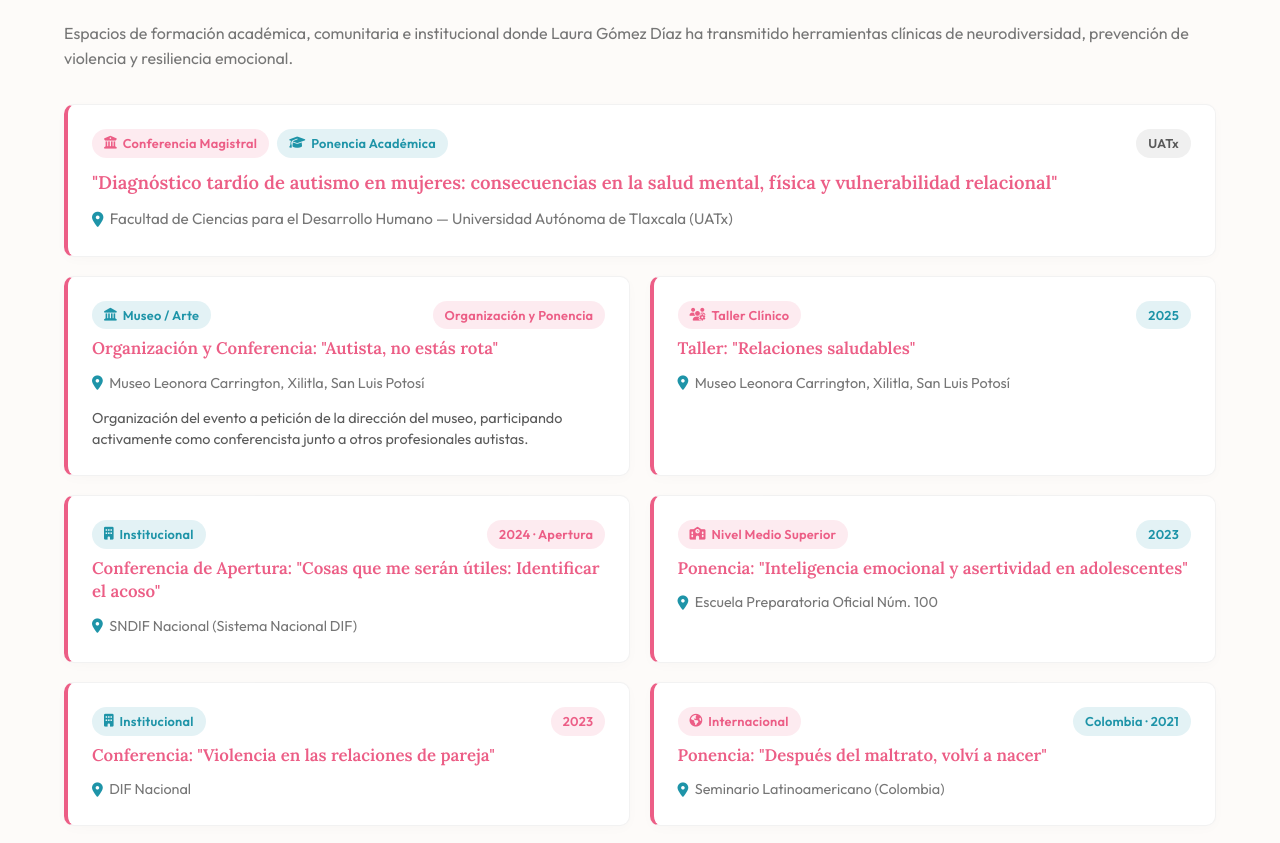
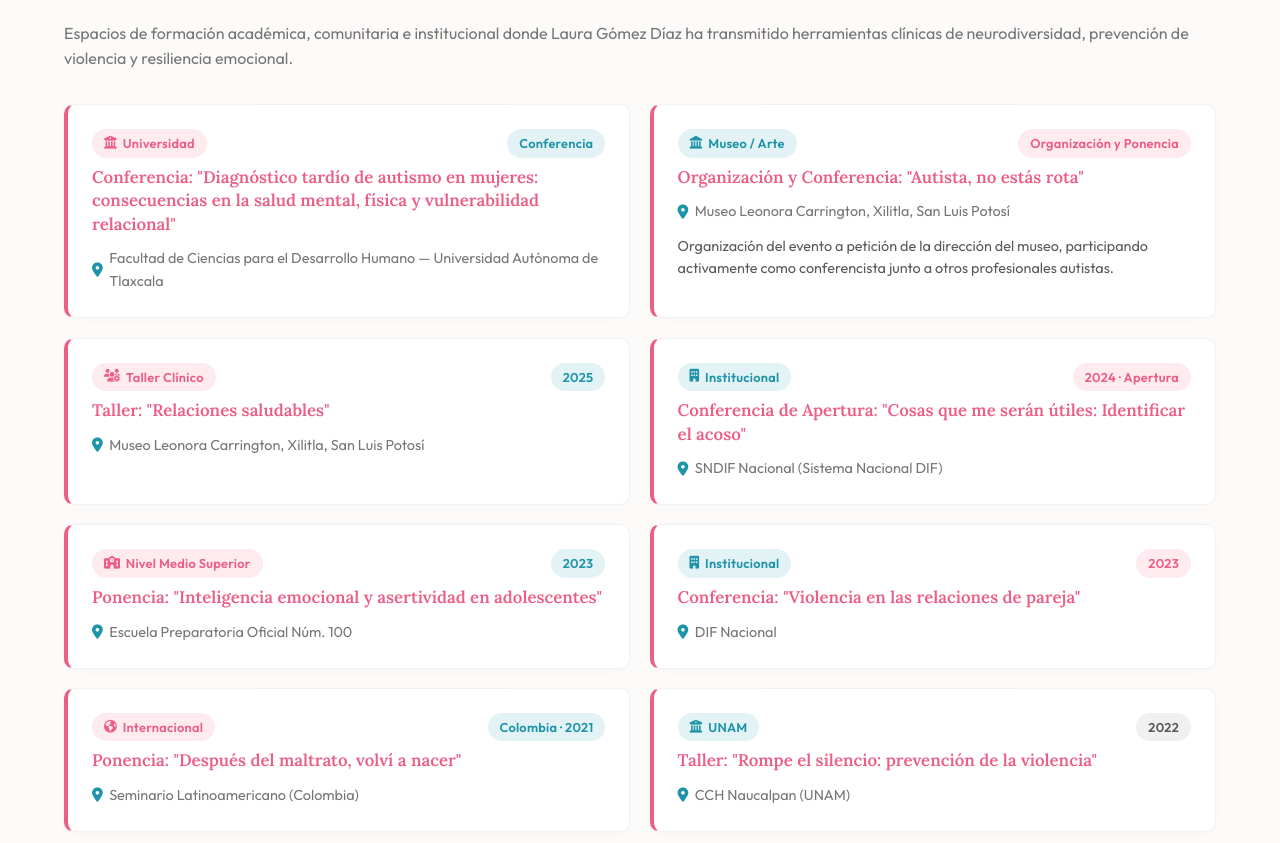
Before and after one commit to CristhianRuiz24/PsicoLau-Pagina-web, a plain HTML site: page experiencia.html in a window 1280 px wide. Shown: the part 2791-3634 px from the top of the page. Drawn offline with Linux system fonts and the light colour scheme.

Commit message:
fix(experiencia): homologar tarjeta de conferencia UATx y eliminar badge redundante

```diff
--- a/css/style.css
+++ b/css/style.css
@@ -744,11 +744,6 @@ textarea:focus-visible {
   border-left-color: var(--color-primary);
 }
 
-.talk-card-featured {
-  grid-column: 1 / -1;
-  background: linear-gradient(135deg, #ffffff 0%, #fdfbf9 100%);
-  border-left: 5px solid var(--color-secondary);
-}
 
 .protocols-grid {
   display: grid;
--- a/experiencia.html
+++ b/experiencia.html
@@ -315,18 +315,15 @@
         </p>
 
         <div class="talks-list">
-          <!-- Charla 1 (Conferencia Magistral Destacada) -->
-          <div class="talk-card talk-card-featured">
+          <!-- Charla 1 -->
+          <div class="talk-card">
             <div class="talk-header">
-              <div style="display: flex; gap: 0.5rem; flex-wrap: wrap;">
-                <span class="badge-tag badge-pink"><i class="fas fa-university"></i> Conferencia Magistral</span>
-                <span class="badge-tag badge-teal"><i class="fas fa-graduation-cap"></i> Ponencia Académica</span>
-              </div>
-              <span class="badge-tag badge-neutral">UATx</span>
+              <span class="badge-tag badge-pink"><i class="fas fa-university"></i> Universidad</span>
+              <span class="badge-tag badge-teal">Conferencia</span>
             </div>
-            <h4 class="talk-title" style="font-size: 1.15rem; margin-top: 0.3rem;">"Diagnóstico tardío de autismo en mujeres: consecuencias en la salud mental, física y vulnerabilidad relacional"</h4>
-            <div class="talk-institution" style="font-size: 0.95rem;">
-              <i class="fas fa-map-marker-alt" style="color: var(--color-secondary);"></i> Facultad de Ciencias para el Desarrollo Humano — Universidad Autónoma de Tlaxcala (UATx)
+            <h4 class="talk-title">Conferencia: "Diagnóstico tardío de autismo en mujeres: consecuencias en la salud mental, física y vulnerabilidad relacional"</h4>
+            <div class="talk-institution">
+              <i class="fas fa-map-marker-alt" style="color: var(--color-secondary);"></i> Facultad de Ciencias para el Desarrollo Humano — Universidad Autónoma de Tlaxcala
             </div>
           </div>
 
```
